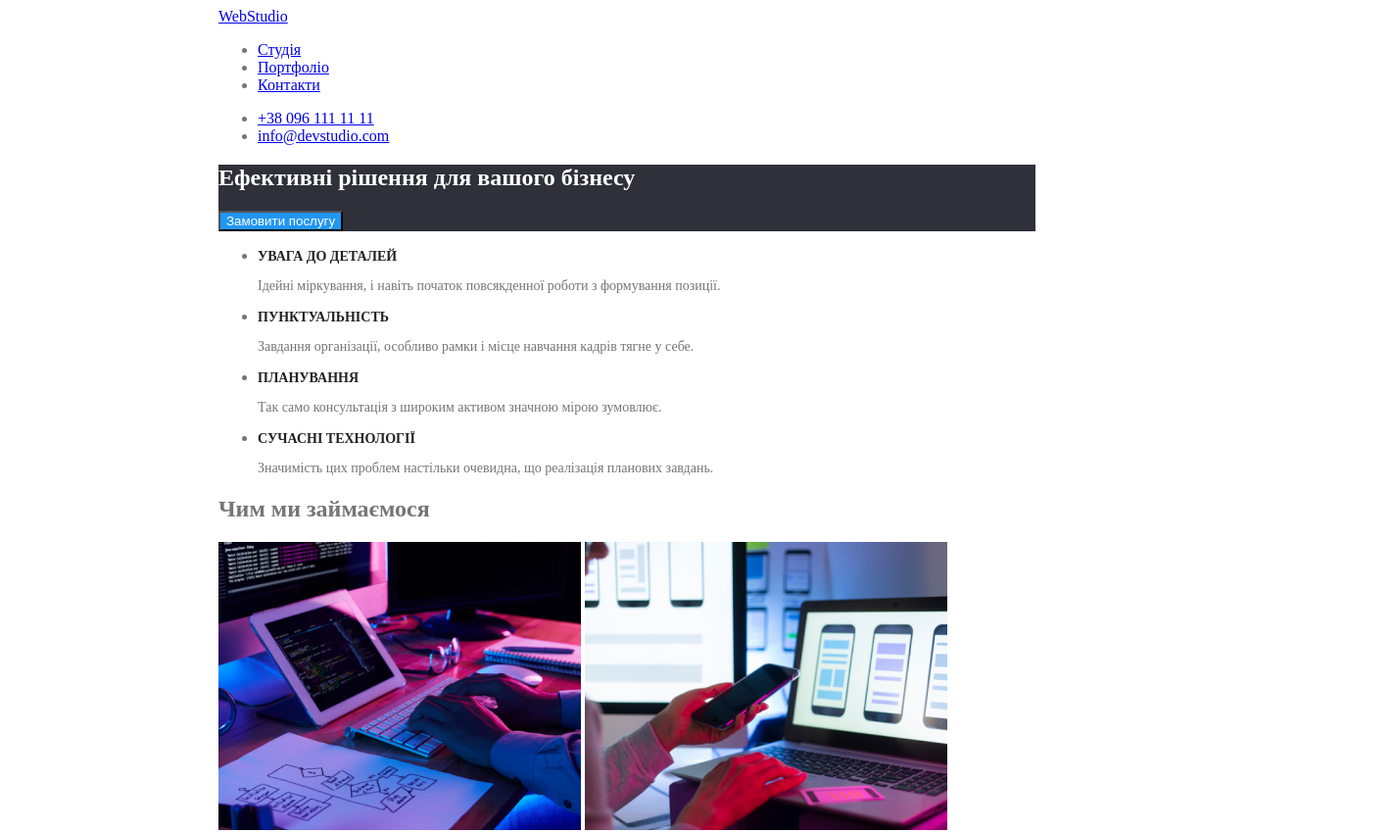
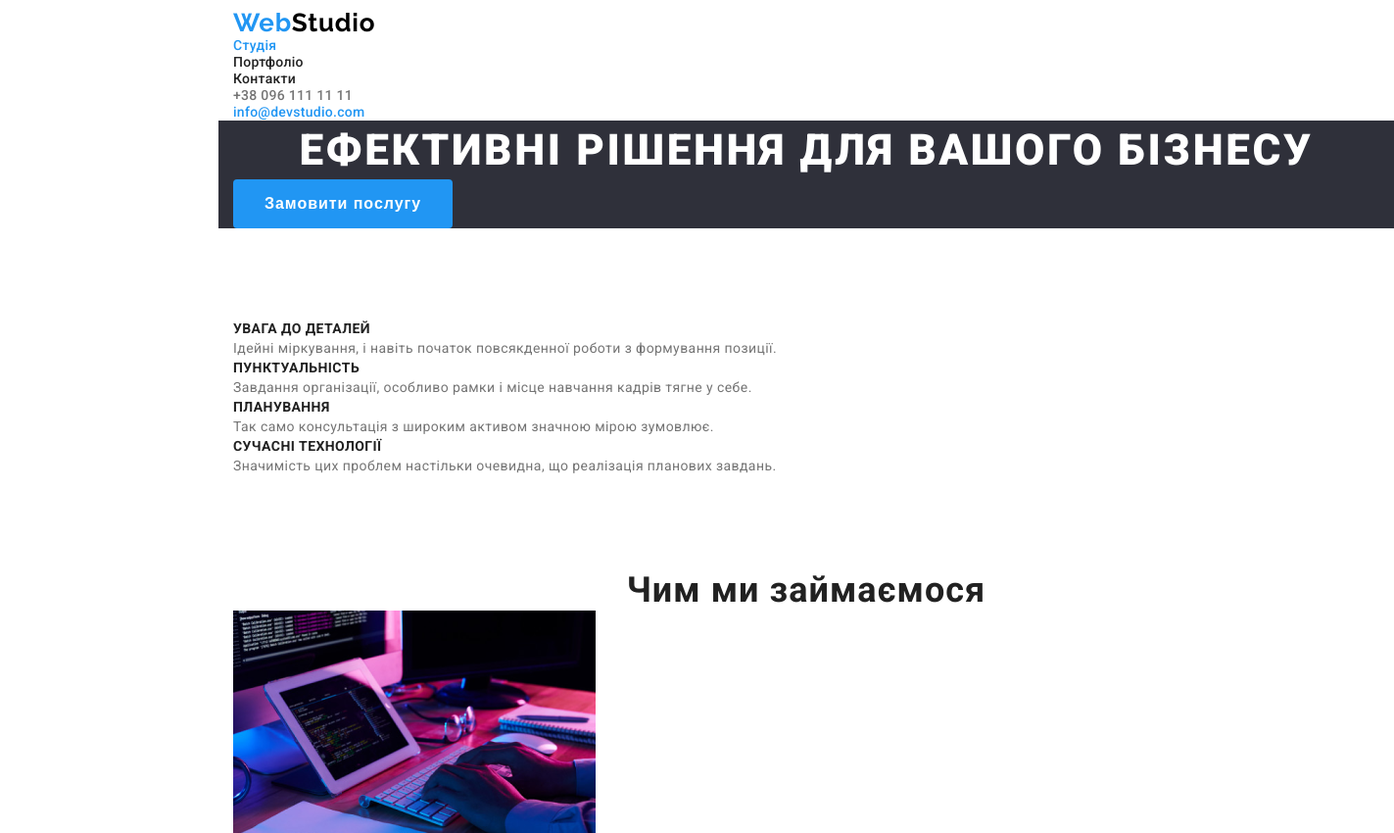
Before and after one commit to Vinni250/WebStudio, a plain HTML site: page index.html in a window 1280 px wide. Shown: the top 850 px of the page at 98% size, 1423 px wide, since content can reach past the window. Drawn offline with Linux system fonts and the light colour scheme.

Commit message:
new style,css

```diff
--- a/css/style.css
+++ b/css/style.css
@@ -8,38 +8,239 @@
     --logo-color: #000;
     --secondary-background-color: #2F303A;
   }
+  *,
+  ::after,
+  ::before {
+    box-sizing: border-box;
+  }
+  h1, h2, h3, h4, h5, h6, p{
+      margin-bottom: 0;
+      margin-top: 0;
+  }
+  ul,ol{
+      list-style: none;
+      padding: 0;
+      margin: 0;
+  }
+  a{
+      text-decoration: none;
+      cursor: pointer;
+      color: var(--title-text-color);
+  }
+  img{
+      display: block;
+  }
+  .container{
+      width: 1200px;
+      padding-left: 15px;
+      padding-right: 15px;
+      margin: 0 auto;
+  }
   body{
       padding: 0 215px;
       color: var(--primary-text-color);
   background-color: var(--primery-background-color);
+  font-size: 14px;
   }
   /*header*/
-  .logo{
+  /*Logotype*/
+  .header-logo{
       color: var(--logo-color);
+      font-family: 'Raleway';
+      font-size: 26px;
+      font-weight: 700;
+      line-height: normal;
+      letter-spacing: 0.78px;
+      text-decoration: none;
   }
-  .blue{
+  .logo-blue{
       color: var(--background-button-color);
   }
-  .site-list{
+
+  .header-list{
       color: var(--title-text-color);
+      text-decoration: none;
+      font-weight: 500;
+      line-height: normal;
+      letter-spacing: 0.28px;
+      list-style: none;
   }
-  /*post*/
+  .header-list:hover{
+      color: var(--background-button-color);
+  }
+  .header-link-one{
+      font-family: 'Roboto';
+  font-size: 14px;
+  font-style: normal;
+  font-weight: 500;
+  line-height: normal;
+  letter-spacing: 0.28px;
+  color: var(--background-button-color);
+  }
+  .header-link{
+      text-decoration: none;
+      color: var(--title-text-color);
+      font-family: 'Roboto';
+  font-size: 14px;
+  font-style: normal;
+  font-weight: 500;
+  line-height: normal;
+  letter-spacing: 0.28px;
+  }
+  .header-link:hover,
+  .header-link:focus{
+      color: var(--background-button-color);
+
+  }
+  /*Contacts*/
+  .contacts-list{
+      list-style: none;
+  }
+  .email{
+      color: var(--background-button-color);
+      font-family: 'Roboto';
+      font-size: 14px;
+      font-style: normal;
+      font-weight: 500;
+      line-height: normal;
+      letter-spacing: 0.28px;
+  }
+  .telephone{
+      color: var(--primary-text-color);
+      font-family: 'Roboto';
+  font-size: 14px;
+  font-style: normal;
+  font-weight: 500;
+  line-height: normal;
+  letter-spacing: 0.28px;
+  }
+
   .post{
    background: var(--secondary-background-color);
   }
   .post-title{
       color: var(--second-text-color);
+      text-align: center;
+  font-family: 'Roboto';
+  font-size: 44px;
+  font-style: normal;
+  font-weight: 900;
+  line-height: 60px;
+  letter-spacing: 2.64px;
+  text-transform: uppercase;
   }
   .post-button{
       color: var(--second-text-color);
       background: var(--background-button-color);
       cursor: pointer;
+      font-size: 16px;
+      font-weight: 700;
+      line-height: 30px;
+      letter-spacing: 0.96px;
+      border-radius: 4px;
+      border: none;
+      padding: 10px 32px;
+      margin: 0 auto;
+      text-align: center;
   }
   /*benefits*/
+  .benefits{
+      padding-top: 94px;
+      padding-bottom: 94px;
+
+  }
+  .benefits-list{
+      list-style: none;
+  }
   .benefits-name{
       color: var(--title-text-color);
+      font-family: 'Roboto';
       font-size: 14px;
+      font-style: normal;
+      font-weight: 700;
+      line-height: normal;
+      letter-spacing: 0.42px;
+      text-transform: uppercase;
   }
   .benefits-text{
-      font-size: 14px;
+     color: var(--primary-text-color);
+     font-family: 'Roboto';
+  font-size: 14px;
+  font-style: normal;
+  font-weight: 400;
+  line-height: 24px;
+  letter-spacing: 0.42px;
   }
+  /*Activity*/
+  .activity{
+      padding-bottom: 94px;
+  }
+  /*Title to three fotos*/
+  .activity-title{
+      color: var(--title-text-color);
+      text-align: center;
+  font-family: 'Roboto';
+  font-size: 36px;
+  font-style: normal;
+  font-weight: 700;
+  line-height: normal;
+  letter-spacing: 1.08px;
+  }
+  .activity-imges{
+      width: 370px;
+  }
+  /*Team*/
+  .team{
+      padding-top: 94px;
+      padding-bottom: 94px;
+      background-color: var(--background-team-color);
+  }
+  .team-list{
+      list-style: none;
+  }
+  .team-name{
+      color: var(--title-text-color);
+      text-align: center;
+  font-family: 'Roboto';
+  font-size: 16px;
+  font-style: normal;
+  font-weight: 500;
+  line-height: normal;
+  letter-spacing: 0.48px;
+  }
+  .team-position{
+      color: var(--primary-text-color);
+      text-align: center;
+  font-family: 'Roboto';
+  font-size: 16px;
+  font-style: normal;
+  font-weight: 400;
+  line-height: normal;
+  letter-spacing: 0.48px;
+  }
+  /*Footer*/
+  .footer{
+      background-color: var(--secondary-background-color);
+      padding-top: 94px;
+  }
+  .logo-white{
+      color: var(--primery-background-color);
+  }
+  .address-text{
+      color: var(--primery-background-color);
+      font-family: 'Roboto';
+  font-size: 14px;
+  font-style: normal;
+  font-weight: 400;
+  line-height: 24px;
+  letter-spacing: 0.42px;
+  }
+  .addres-link{
+      color: rgba(255, 255, 255, 0.60);
+  font-family: 'Roboto';
+  font-size: 14px;
+  font-style: normal;
+  font-weight: 400;
+  line-height: 24px;
+  letter-spacing: 0.42px;
+  }
```
